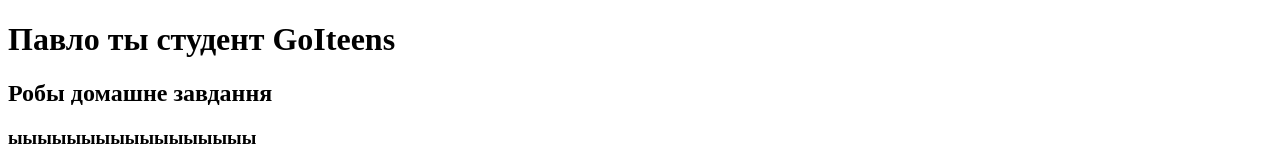
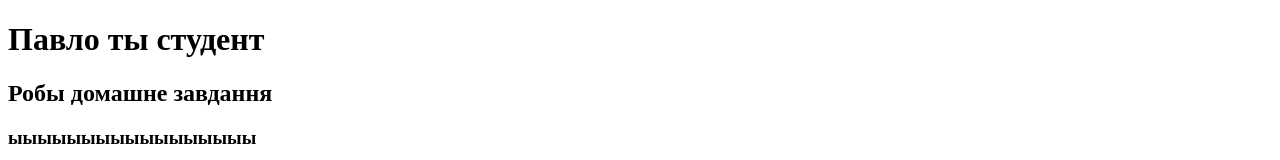
Before and after one commit to DeusLuVult/Test-06.09.2019, a plain HTML site: page index.html in a window 1280 px wide. Shown: the top 160 px of the page. Drawn offline with Linux system fonts and the light colour scheme.

Commit message:
Update index.html

```diff
--- a/index.html
+++ b/index.html
@@ -7,7 +7,7 @@
     <title>Привiт Павло !!</title>
 </head>
 <body>
-    <div class="12"><h1>Павло ты студент GoIteens</h1></div>
+    <div class="12"><h1>Павло ты студент </h1></div>
     <div id="1"><h2>Робы домашне завдання</h2></div>
     <div class="12"><h3>ыыыыыыыыыыыыыыыыы</h3></div>
     <div id="2">><p>Текст (от лат. textus — ткань; сплетение, сочетание) — зафиксированная на каком-либо материальном носителе человеческая мысль; в общем плане связная и полная последовательность символов.
```
